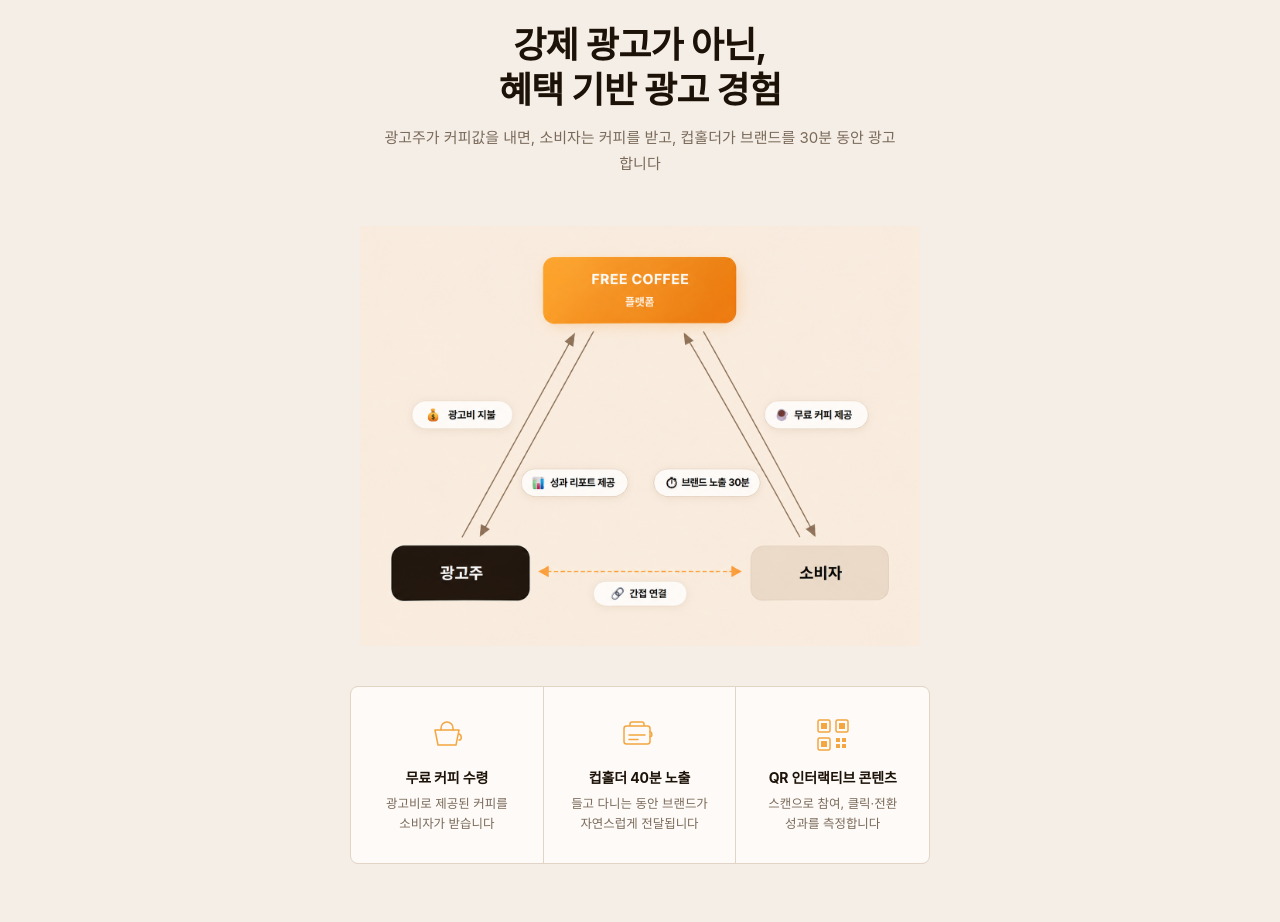
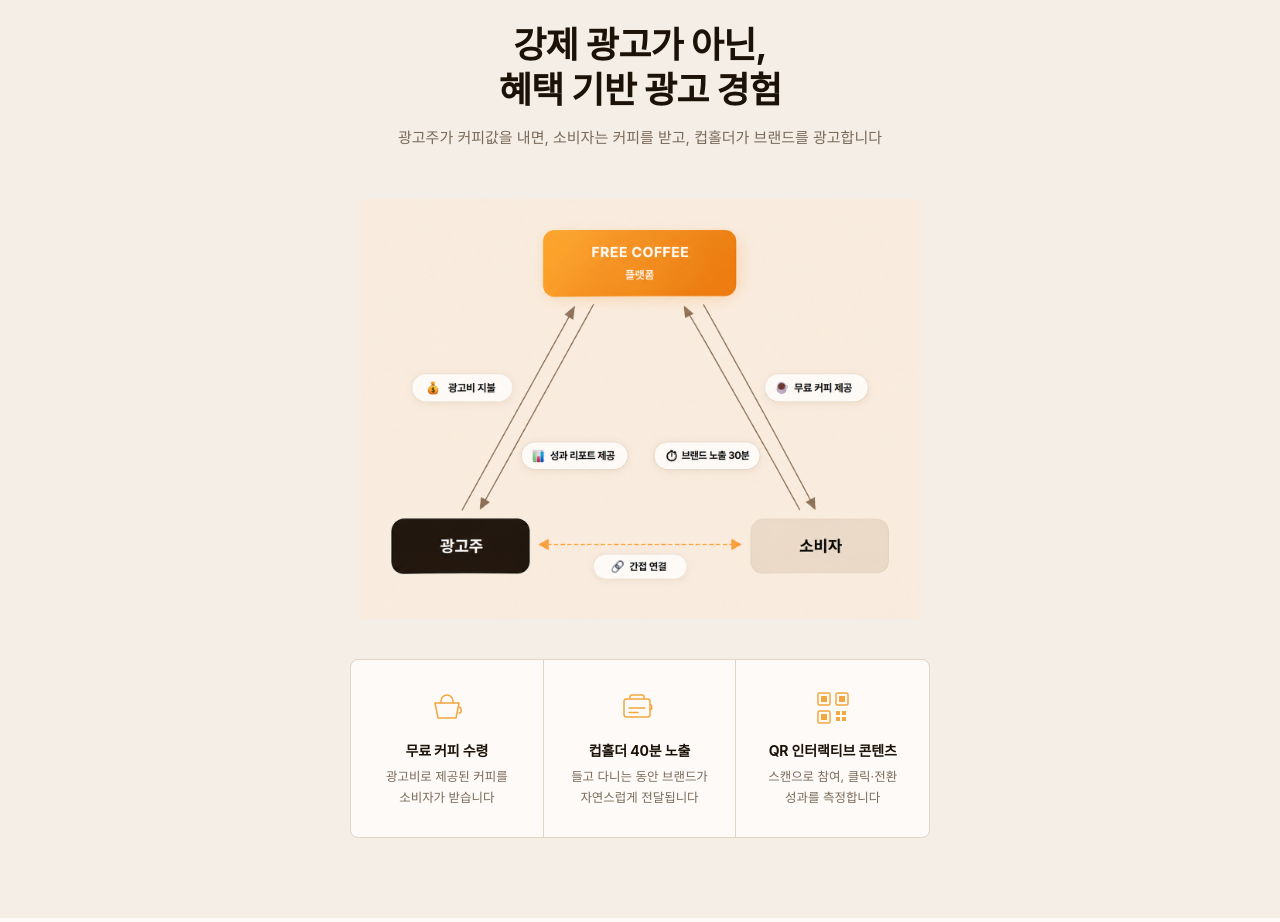
Before and after one commit to sejingreat-dot/landing-page, a Next.js app: page / in a window 1280 px wide. Shown: the part 1660-2582 px from the top of the page. Built offline with nearby package versions, Linux system fonts and the light colour scheme; a web font is replaced by a local one.

Commit message:
문구 삭제 "30분 동안"

```diff
--- a/app/page.tsx
+++ b/app/page.tsx
@@ -166,7 +166,7 @@ export default function Home() {
               style={{ margin: "0 auto 3rem", textAlign: "center" }}
             >
               광고주가 커피값을 내면, 소비자는 커피를 받고,
-              컵홀더가 브랜드를 30분 동안 광고합니다
+              컵홀더가 브랜드를 광고합니다
             </p>
 
             <img
```
